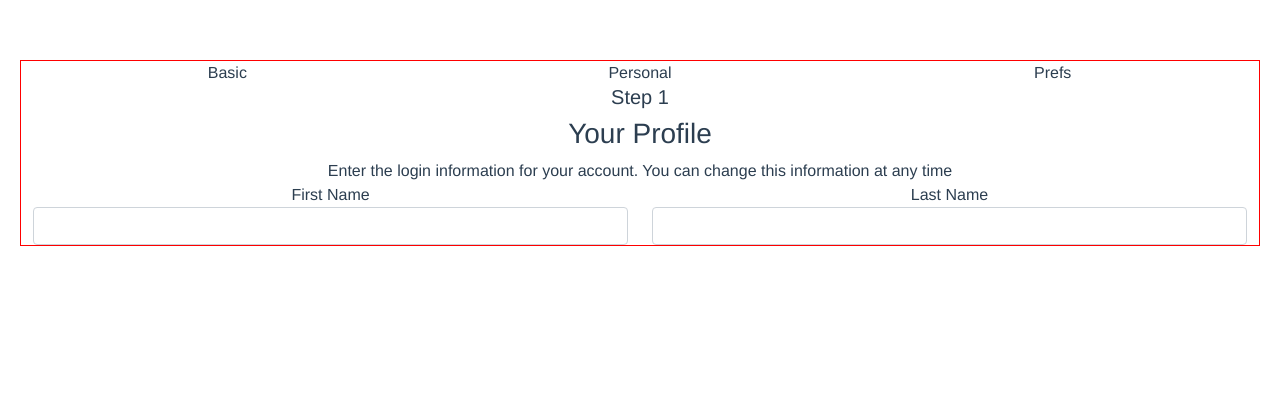
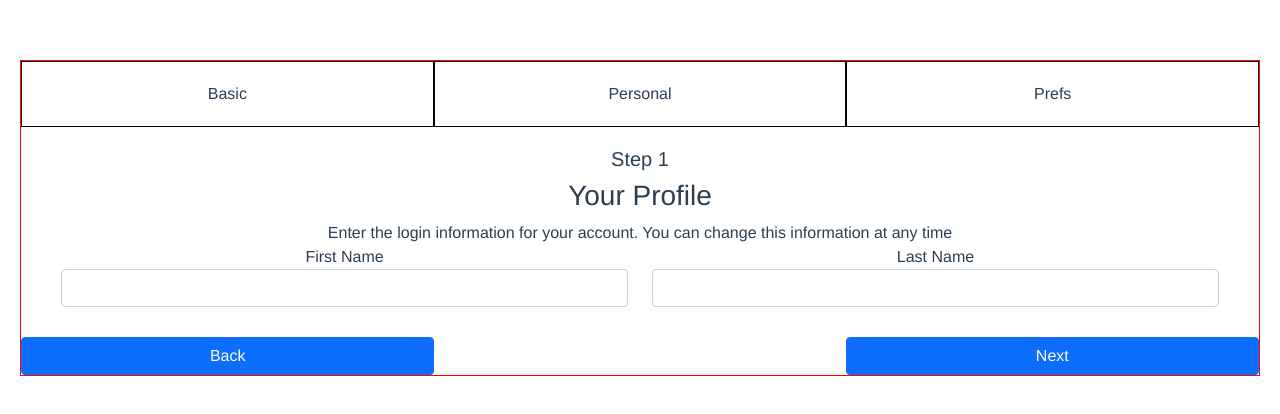
Before and after one commit to AzureDominus/clara-q1, a Vue app in the folder q1/: page / in a window 1280 px wide. Shown: the top 414 px of the page. Built offline with nearby package versions, Linux system fonts and the light colour scheme.

Commit message:
Tabs component and package files

```diff
--- a/q1/package.json
+++ b/q1/package.json
@@ -18,7 +18,7 @@
         "@vue/cli-plugin-babel": "~4.5.0",
         "@vue/cli-plugin-router": "~4.5.0",
         "@vue/cli-service": "~4.5.0",
-        "sass": "^1.26.5",
+        "sass": "^1.32.8",
         "sass-loader": "^8.0.2",
         "vue-template-compiler": "^2.6.11"
     }
--- a/q1/src/components/Tabs.vue
+++ b/q1/src/components/Tabs.vue
@@ -9,6 +9,11 @@
       <div class="tab-view-body">
           <Basic></Basic>
       </div>
+    </div>
+    <div class="row">
+        <button class="col btn btn-primary">Back</button>
+        <div class="col"></div>
+        <button class="col btn btn-primary">Next</button>
     </div>
 </div>
 </template>
@@ -23,13 +28,13 @@ export default {
 
 <style scoped lang="scss">
 
-    .tab- {
-        &.bar {
+    .tab {
+        &-bar {
             padding: 20px;
             border: 1px solid black;
         }
 
-        &.view-body {
+        &-view-body {
             padding: 20px 40px 30px 40px;
         }
     }
```
